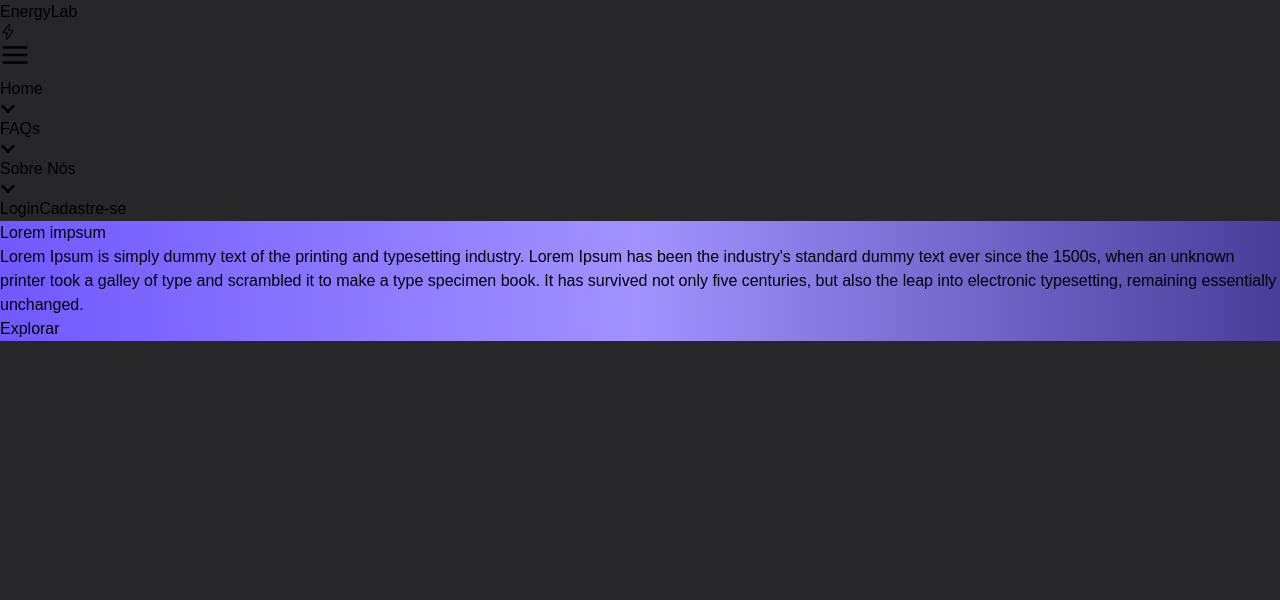
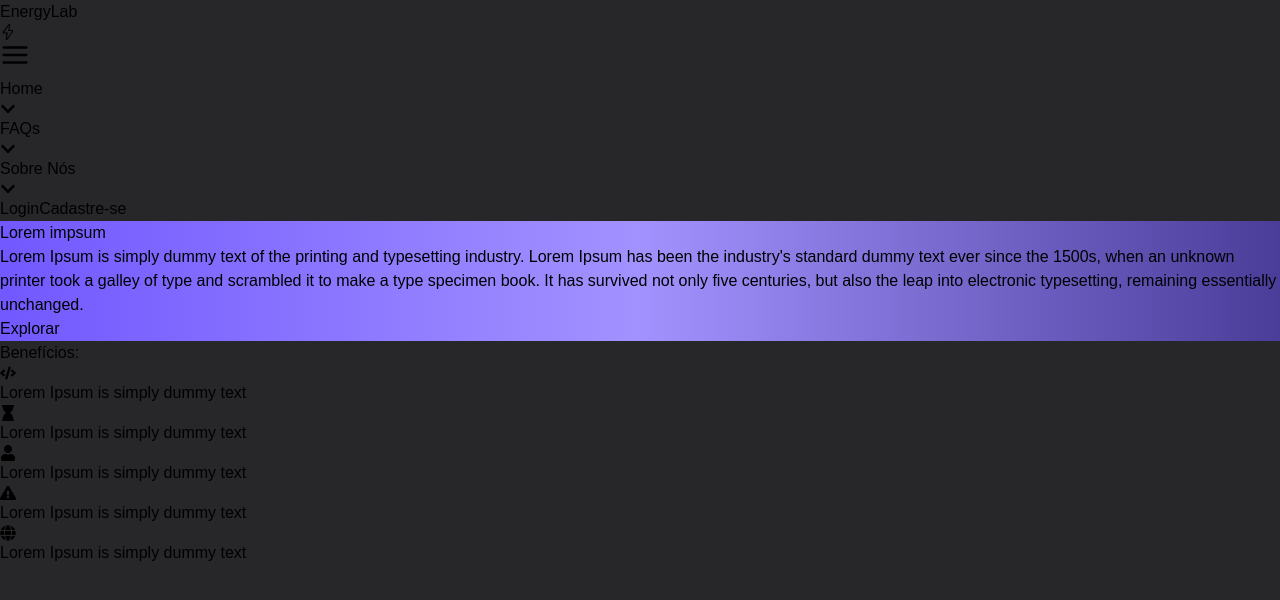
Before and after one commit to akemilol/EnergyLab---GS, a Next.js app in the folder e-lab/: page / in a window 1280 px wide. Shown: the top 600 px of the page. Built offline with nearby package versions, Linux system fonts and the light colour scheme.

Commit message:
Criação do componente Main cards

```diff
--- a/e-lab/src/app/page.tsx
+++ b/e-lab/src/app/page.tsx
@@ -1,12 +1,13 @@
 import NavBar from "@/components/NavBar/NavBar";
 import Header from "@/components/Header/Header";
+import Main from "@/components/Main/Main";
 
 export default function Home() {
   return (
     <>
         <NavBar />
         <Header />
-
+      <Main />
     </>
   );
 }
--- a/e-lab/src/components/Header/Header.tsx
+++ b/e-lab/src/components/Header/Header.tsx
@@ -1,12 +1,13 @@
 export default function Header() {
     return (
     <header
-        className="w-full h-[85vh] flex flex-col items-center justify-center text-center text-white bg-gradient-header sm:bg-[url('/img/background.png')] sm:bg-cover">
+        className="w-full h-[70vh] flex flex-col items-center justify-center text-center text-white bg-gradient-header sm:bg-[url('/img/background.png')] sm:bg-cover">
         <div className="p-6 w-full max-w-2xl">
         <h1 className="mb-8 text-3xl font-bold">Lorem impsum</h1>
         <p className="mb-8 text-2xl">
             Lorem Ipsum is simply dummy text of the printing and typesetting industry. Lorem Ipsum has been the industry's standard dummy text ever since the 1500s, when an unknown printer took a galley of type and scrambled it to make a type specimen book. It has survived not only five centuries, but also the leap into electronic typesetting, remaining essentially unchanged.
         </p>
+
 
         <button className="bg-violet-700 hover:bg-violet-800 text-white font-semibold py-3 px-6 rounded-[8px] transition duration-300 text-xl">
             Explorar
@@ -14,4 +15,4 @@ export default function Header() {
         </div>
         </header>
     );
-};
+}
--- /dev/null
+++ b/e-lab/src/components/Main/Main.tsx
@@ -0,0 +1,35 @@
+import { FC } from 'react';
+import { FaCode, FaHourglass, FaUser, FaExclamationTriangle, FaGlobe } from 'react-icons/fa';
+
+const BenefitsSection: FC = () => {
+  const benefits = [
+    { icon: <FaCode />, text: 'Lorem Ipsum is simply dummy text' },
+    { icon: <FaHourglass />, text: 'Lorem Ipsum is simply dummy text' },
+    { icon: <FaUser />, text: 'Lorem Ipsum is simply dummy text' },
+    { icon: <FaExclamationTriangle />, text: 'Lorem Ipsum is simply dummy text' },
+    { icon: <FaGlobe />, text: 'Lorem Ipsum is simply dummy text' },
+  ];
+
+  return (
+    <div className="text-white py-10 px-6">
+      <div className="container mx-auto">
+        <h2 className="text-3xl font-bold mb-6">Benefícios:</h2>
+        <div className="flex flex-col md:flex-row md:justify-between md:space-x-4 space-y-4 md:space-y-0">
+          {benefits.map((benefit, index) => (
+            <div
+              key={index}
+              className="flex items-center p-6 border border-white rounded-lg text-left space-x-4 md:w-1/5 w-full"
+            >
+              <div className="text-2xl">
+                {benefit.icon}
+              </div>
+              <p className="text-sm">{benefit.text}</p>
+            </div>
+          ))}
+        </div>
+      </div>
+    </div>
+  );
+};
+
+export default BenefitsSection;
```
